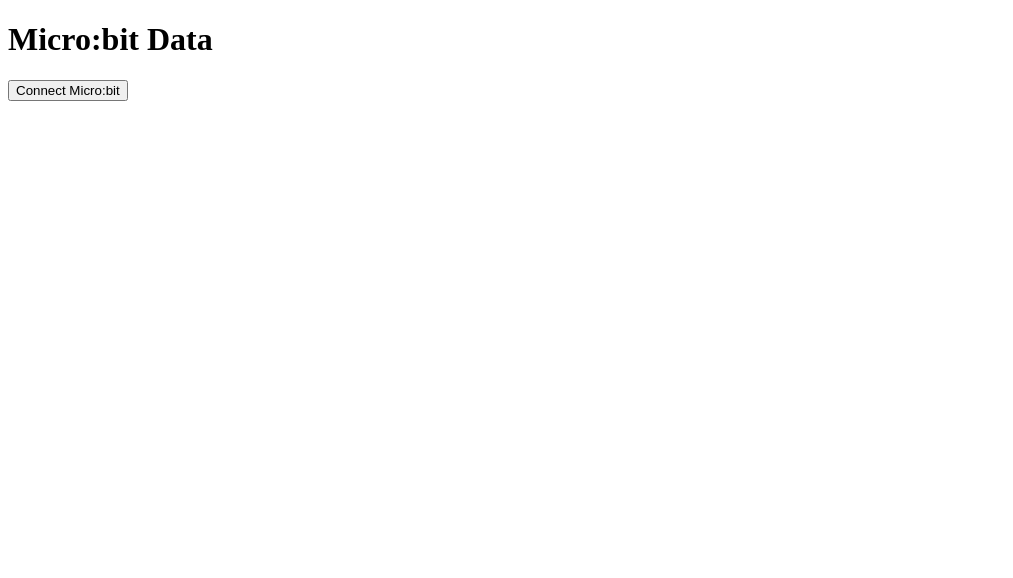
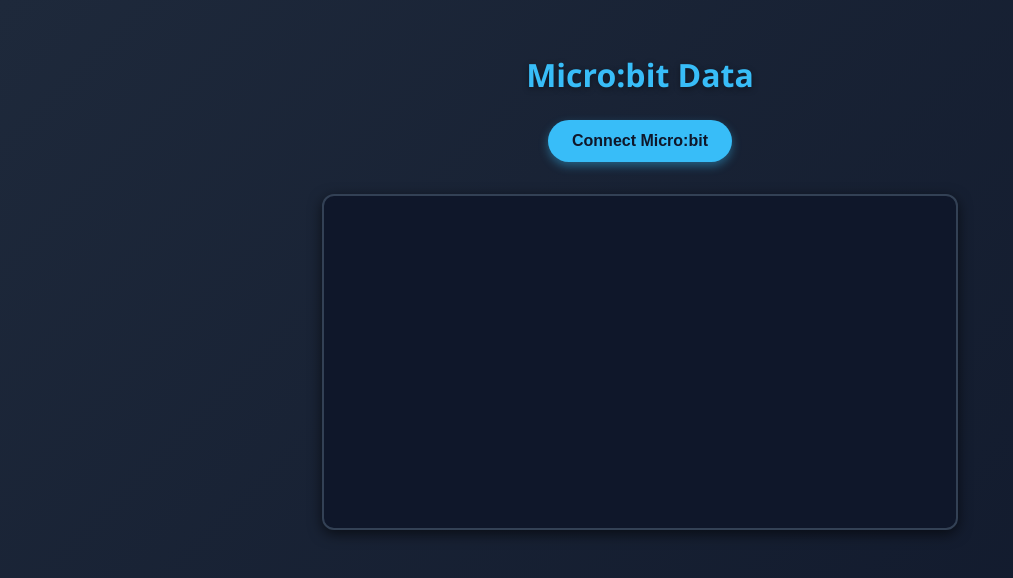
Before and after one commit to Schousboe/Microbit-Data, a plain HTML site: page index.html in a window 1280 px wide. Shown: the whole page, without its empty margins (0-1013 px from the left). Drawn offline with Linux system fonts and the light colour scheme.

Commit message:
CSS added

```diff
--- a/index.html
+++ b/index.html
@@ -2,6 +2,7 @@
 <html>
 <head>
   <title>Micro:bit Live Data</title>
+  <link rel="stylesheet" href="style.css">
 </head>
 <body>
   <h1>Micro:bit Data</h1>
--- /dev/null
+++ b/style.css
@@ -0,0 +1,58 @@
+/* Reset lidt standard spacing */
+body {
+  margin: 0;
+  font-family: 'Segoe UI', Tahoma, Geneva, Verdana, sans-serif;
+  background: linear-gradient(135deg, #1e293b, #0f172a);
+  color: #f1f5f9;
+  display: flex;
+  flex-direction: column;
+  align-items: center;
+  justify-content: flex-start;
+  min-height: 100vh;
+  padding: 2rem;
+}
+
+/* Overskrift */
+h1 {
+  font-size: 2rem;
+  margin-bottom: 1.5rem;
+  text-align: center;
+  color: #38bdf8;
+  text-shadow: 0 2px 6px rgba(0, 0, 0, 0.4);
+}
+
+/* Connect-knappen */
+button {
+  background: #38bdf8;
+  color: #0f172a;
+  font-size: 1rem;
+  font-weight: bold;
+  border: none;
+  padding: 0.75rem 1.5rem;
+  border-radius: 9999px;
+  cursor: pointer;
+  transition: all 0.2s ease-in-out;
+  box-shadow: 0 4px 10px rgba(56, 189, 248, 0.4);
+}
+
+button:hover {
+  background: #0ea5e9;
+  transform: scale(1.05);
+  box-shadow: 0 6px 14px rgba(14, 165, 233, 0.5);
+}
+
+/* Output-boksen */
+pre#output {
+  margin-top: 2rem;
+  background: #0f172a;
+  border: 2px solid #334155;
+  border-radius: 12px;
+  padding: 1rem;
+  width: 90%;
+  max-width: 600px;
+  height: 300px;
+  overflow-y: auto;
+  white-space: pre-wrap;
+  font-family: monospace;
+  box-shadow: 0 4px 14px rgba(0, 0, 0, 0.6);
+}
```
